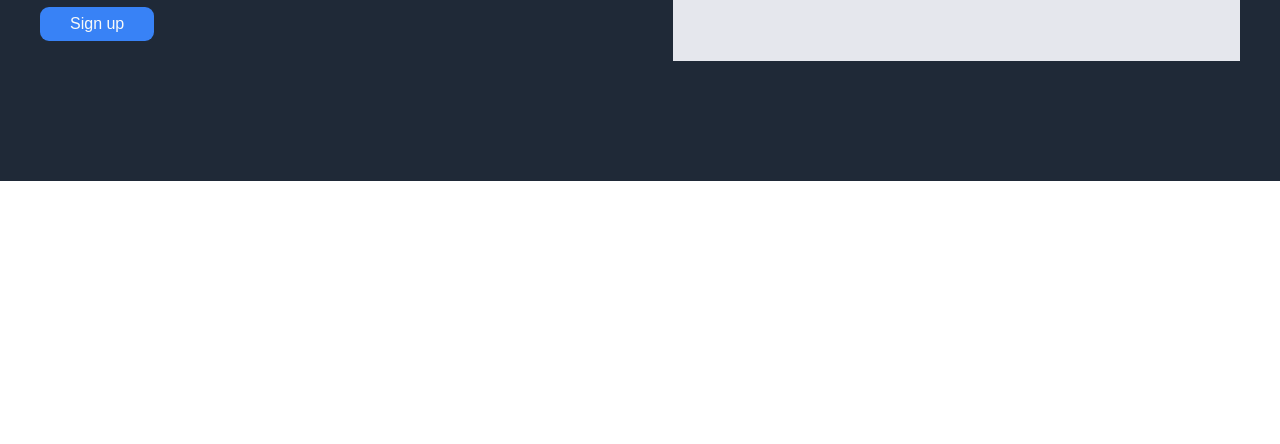
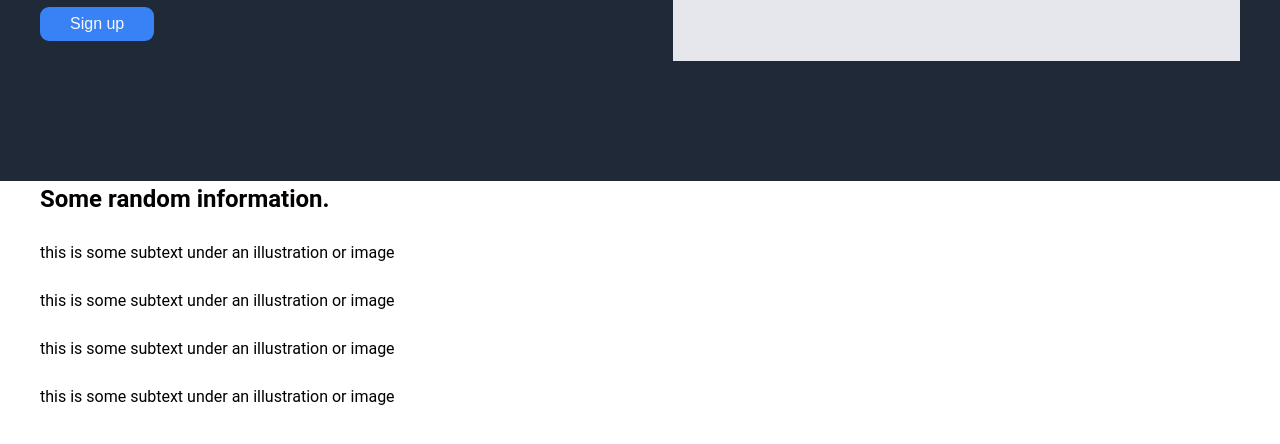
Before and after one commit to AcePeQ/Project-Landing-Page, a plain HTML site: page index.html in a window 1280 px wide. Shown: the part 286-730 px from the top of the page. Drawn offline with Linux system fonts and the light colour scheme.

Commit message:
Section information: set up
Added whole html for section information

```diff
--- a/index.html
+++ b/index.html
@@ -40,5 +40,41 @@
         </div>
       </div>
     </section>
+
+    <section class="section-features">
+      <div class="container container--features">
+        <h2 class="heading-2 heading--information">Some random information.</h2>
+
+        <div class="items">
+          <div class="item">
+            <div class="item__img">&nbsp;</div>
+            <p class="item__subtext">
+              this is some subtext under an illustration or image
+            </p>
+          </div>
+
+          <div class="item">
+            <div class="item__img">&nbsp;</div>
+            <p class="item__subtext">
+              this is some subtext under an illustration or image
+            </p>
+          </div>
+
+          <div class="item">
+            <div class="item__img">&nbsp;</div>
+            <p class="item__subtext">
+              this is some subtext under an illustration or image
+            </p>
+          </div>
+
+          <div class="item">
+            <div class="item__img">&nbsp;</div>
+            <p class="item__subtext">
+              this is some subtext under an illustration or image
+            </p>
+          </div>
+        </div>
+      </div>
+    </section>
   </body>
 </html>
--- a/style.css
+++ b/style.css
@@ -111,3 +111,8 @@ body {
 
   background-color: #e5e7ed;
 }
+
+.section-features {
+  display: flex;
+  justify-content: center;
+}
```
